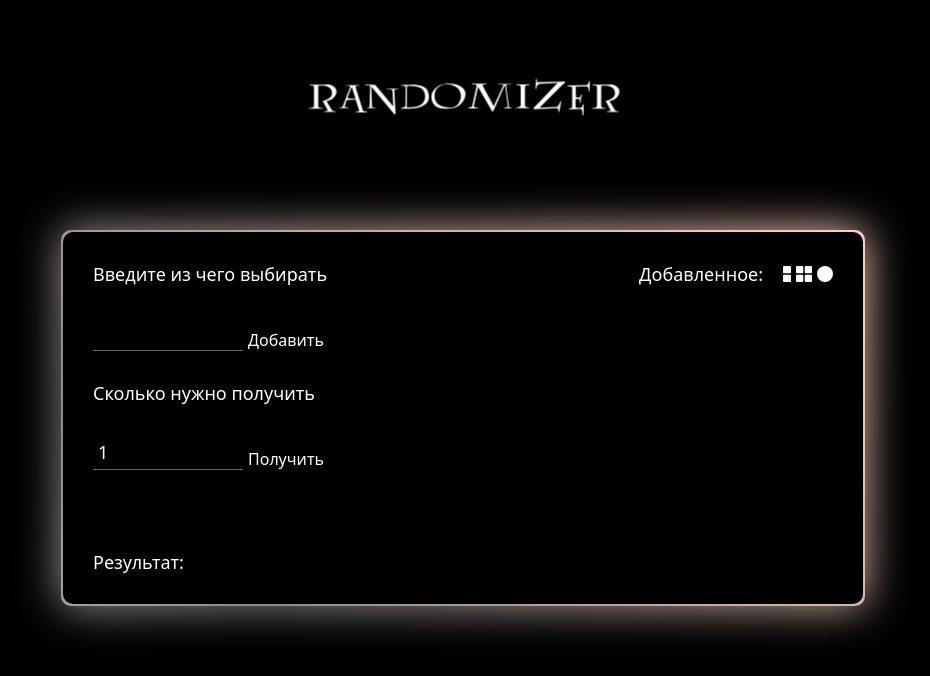
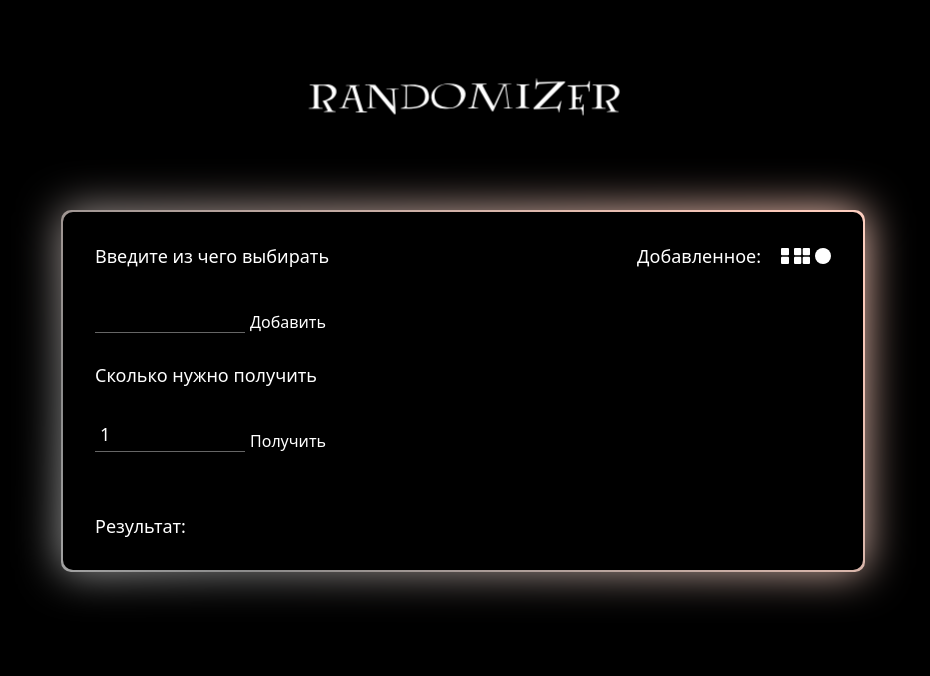
Before and after one commit to arisha260/randomizer, a React (Vite) app: page / in a window 1280 px wide. Shown: the top 676 px of the page, without its empty margins (177-1107 px from the left). Built offline with nearby package versions, Linux system fonts and the light colour scheme.

Commit message:
made adaptive

```diff
--- a/src/assets/scss/components/_wheel.scss
+++ b/src/assets/scss/components/_wheel.scss
@@ -10,3 +10,9 @@
     border-radius: 100%;
   }
 }
+
+.list-circle{
+  display: flex;
+  flex-direction: column;
+  gap: 10px;
+}
--- a/src/assets/scss/main.scss
+++ b/src/assets/scss/main.scss
@@ -5,13 +5,20 @@
 @use "components/wheel.scss";
 
 .logo{
-    margin-bottom: 100px;
+    margin: 2rem 0;
     animation: swing 5s infinite;
+}
+
+@media (min-width: 57.5rem) {
+    .logo{
+        margin: 0 0 5rem 0;
+    };
 }
 
 .content {
     position: relative;
-    padding: 30px;
+    padding: 1rem;
+    margin-bottom: 2rem;
     max-width: 900px;
     border-radius: var(--bd-10);
     background: var(--dark-color);
@@ -34,6 +41,13 @@
     }
 }
 
+@media (min-width: 57.5rem) {
+    .content{
+        padding: 2rem;
+        margin-bottom: 0;
+    }
+}
+
 .list-row{
     max-width: 300px;
 }
@@ -48,6 +62,14 @@
 .list-item{
     position: relative;
     cursor: pointer;
+    &::after{
+        content: '';
+        position: absolute;
+        inset: -5px;
+    }
+    // &__text{
+    //     padding: 5px;
+    // }
 }
 
 .list-item-btn{
@@ -114,8 +136,12 @@
     outline: none;
 }
 
-.random-res{
-    margin-top: 50px;
+
+
+@media (min-width: 57.5rem) {
+    .random-res{
+        margin-top: 2rem;
+    }
 }
 
 .flex-30{
@@ -145,8 +171,17 @@
 .flex-spb{
     display: flex;
     align-items: flex-start;
-    justify-content: space-between;
+    flex-direction: column;
     gap: 10px;
+}
+
+@media (min-width: 42.5rem) {
+    .flex-spb{
+        display: flex;
+        flex-direction: row;
+        justify-content: space-between;
+        gap: 10px;
+    }
 }
 
 .grid{
--- a/src/components/List.tsx
+++ b/src/components/List.tsx
@@ -63,7 +63,7 @@ export function ListItem ({text, item}: ListItem) {
     const removeItem = useListStore((state) => state.removeItem);
     return (
         <div className="list-item" onClick={() => removeItem(item)}>
-            <div className="text">{text}</div>
+            <div className="text list-item__text">{text}</div>
             <div className="list-item-btn abs-p">
             </div>
         </div>
--- a/src/components/Wheel.tsx
+++ b/src/components/Wheel.tsx
@@ -109,7 +109,7 @@ export function Wheel (){
 
   return (
     <div className="wheel">
-      <canvas ref={canvasRef} width={size + 5} height={size + 5} />
+      <canvas ref={canvasRef} width={size} height={size} style={{ width: "100%", maxWidth: "350px", height: "auto" }} />
       <button className="btn-r btn-abs" onClick={handleSpin} disabled={isSpinning || list.length === 0}></button>
     </div>
   );
```
